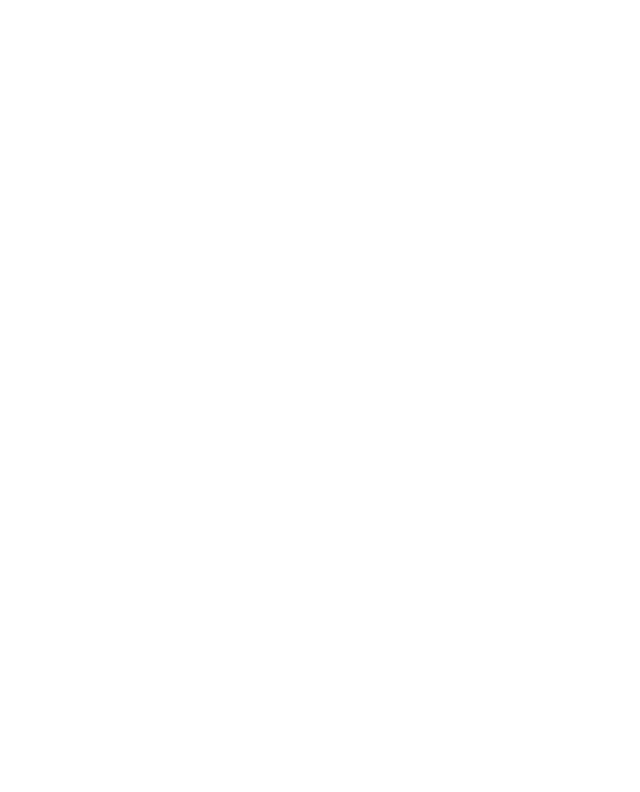
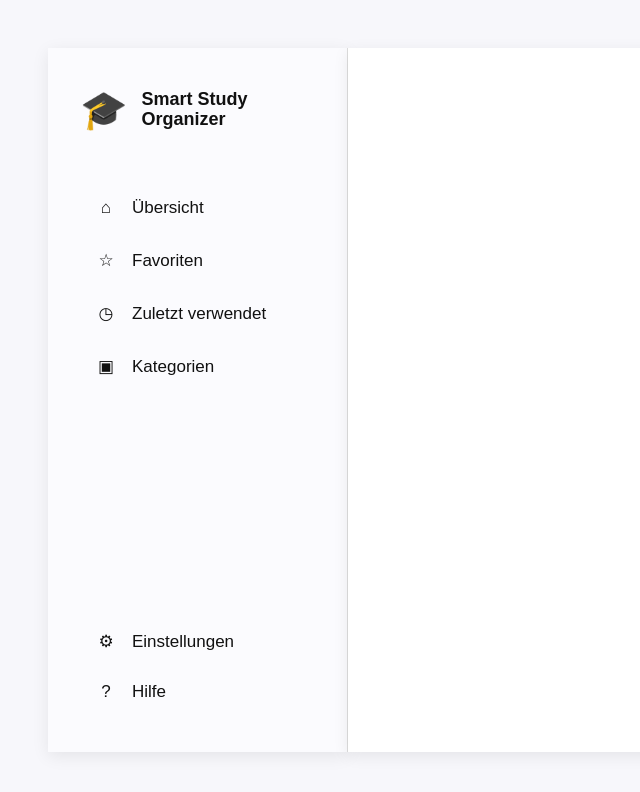
Before and after one commit to ivanazhaw/smart-study-organizer, a SvelteKit app: page /add in a window 1280 px wide. Shown: the top 792 px of the page, without its empty margins (0-640 px from the left). Built offline with nearby package versions, Linux system fonts and the light colour scheme.

Commit message:
Add layout with sidebar

```diff
--- a/src/routes/+layout.svelte
+++ b/src/routes/+layout.svelte
@@ -1,11 +1,140 @@
 <script>
-	import favicon from '$lib/assets/favicon.svg';
+	import { page } from '$app/state';
 
 	let { children } = $props();
+
+	const navItems = [
+		{ href: '/', label: 'Übersicht', icon: '⌂' },
+		{ href: '/favorites', label: 'Favoriten', icon: '☆' },
+		{ href: '/recent', label: 'Zuletzt verwendet', icon: '◷' },
+		{ href: '/categories', label: 'Kategorien', icon: '▣' }
+	];
+
+	function isActive(href) {
+		if (href === '/') return page.url.pathname === '/';
+		return page.url.pathname.startsWith(href);
+	}
 </script>
 
-<svelte:head>
-	<link rel="icon" href={favicon} />
-</svelte:head>
+<div class="app-shell">
+	<aside class="sidebar">
+		<div class="logo">
+			<div class="logo-icon">🎓</div>
+			<div class="logo-text">
+				<strong>Smart Study</strong>
+				<strong>Organizer</strong>
+			</div>
+		</div>
 
-{@render children()}
+		<nav class="nav">
+			{#each navItems as item}
+				<a href={item.href} class:active={isActive(item.href)}>
+					<span class="nav-icon">{item.icon}</span>
+					<span>{item.label}</span>
+				</a>
+			{/each}
+		</nav>
+
+		<div class="bottom-nav">
+			<a href="/">
+				<span class="nav-icon">⚙</span>
+				<span>Einstellungen</span>
+			</a>
+			<a href="/">
+				<span class="nav-icon">?</span>
+				<span>Hilfe</span>
+			</a>
+		</div>
+	</aside>
+
+	<main class="content">
+		{@render children()}
+	</main>
+</div>
+
+<style>
+	:global(body) {
+		margin: 0;
+		font-family: Arial, sans-serif;
+		background: #f7f7fb;
+		color: #111;
+	}
+
+	.app-shell {
+		min-height: 100vh;
+		display: grid;
+		grid-template-columns: 300px 1fr;
+		padding: 48px;
+		box-sizing: border-box;
+	}
+
+	.sidebar {
+		background: #fbfbfe;
+		border-right: 1px solid #ddd;
+		padding: 40px 32px;
+		display: flex;
+		flex-direction: column;
+		box-shadow: 0 4px 16px rgba(0, 0, 0, 0.08);
+	}
+
+	.logo {
+		display: flex;
+		align-items: center;
+		gap: 14px;
+		font-size: 18px;
+		margin-bottom: 56px;
+	}
+
+	.logo-icon {
+		font-size: 38px;
+	}
+
+	.logo-text {
+		display: flex;
+		flex-direction: column;
+		line-height: 1.1;
+	}
+
+	.nav {
+		display: flex;
+		flex-direction: column;
+		gap: 12px;
+	}
+
+	.nav a,
+	.bottom-nav a {
+		text-decoration: none;
+		color: #111;
+		font-size: 17px;
+		padding: 10px 14px;
+		border-radius: 8px;
+		display: flex;
+		align-items: center;
+		gap: 14px;
+	}
+
+	.nav a.active {
+		background: #ded4fb;
+		color: #4f36b8;
+	}
+
+	.nav-icon {
+		width: 24px;
+		display: inline-block;
+		text-align: center;
+	}
+
+	.bottom-nav {
+		margin-top: auto;
+		display: flex;
+		flex-direction: column;
+		gap: 10px;
+	}
+
+	.content {
+		background: white;
+		padding: 48px 56px;
+		box-shadow: 0 4px 16px rgba(0, 0, 0, 0.08);
+		border-radius: 0 12px 12px 0;
+	}
+</style>
```
